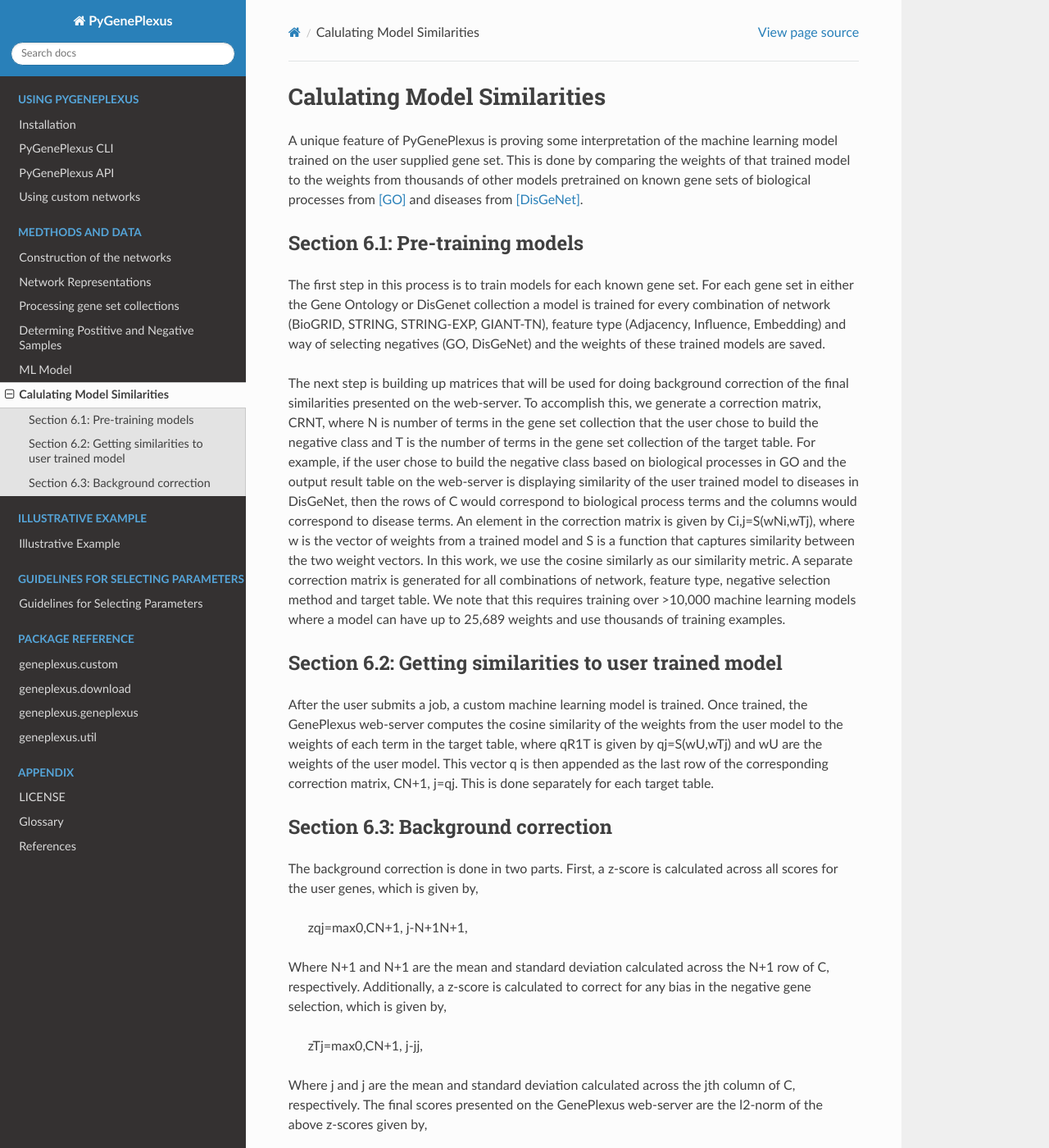
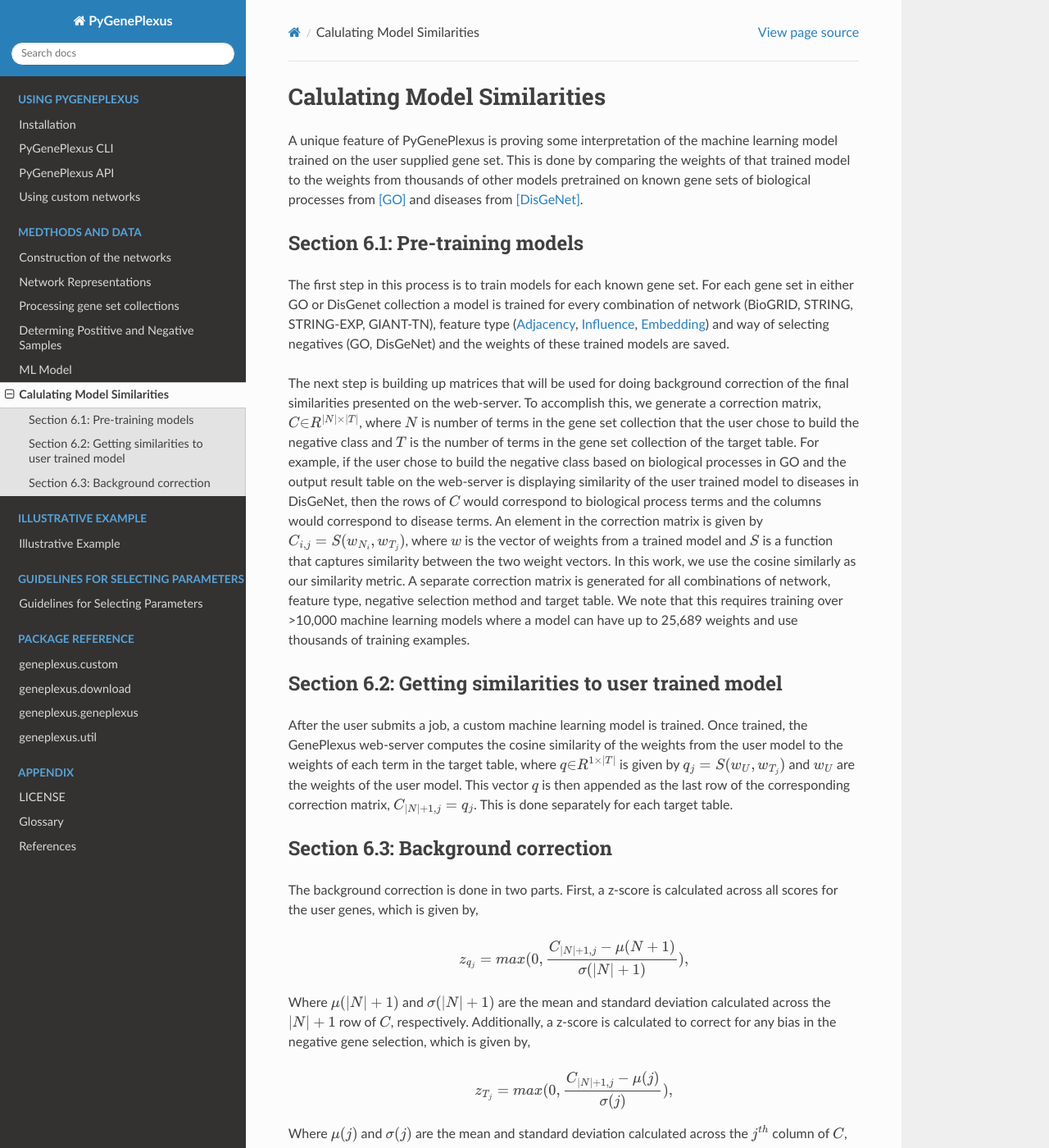
Before and after one commit to krishnanlab/PyGenePlexus, a Sphinx documentation site: the page built from docs/source/methodsanddata/similarities.rst, in a window 1280 px wide and 1400 px high. Shown: the whole window at 82% size. Built offline with Sphinx 7.4.7 and the Read the Docs theme 2.0.0, drawn with Linux system fonts in a browser that asks for light colours; some of the changed text lies outside the part shown.

Commit message:
fixed equations in similarities doc

```diff
--- a/docs/source/methodsanddata/similarities.rst
+++ b/docs/source/methodsanddata/similarities.rst
@@ -1,31 +1,30 @@
 Calulating Model Similarities
 =============================
-
 A unique feature of PyGenePlexus is proving some interpretation of the machine learning model trained on the user supplied gene set. This is done by comparing the weights of that trained model to the weights from thousands of other models pretrained on known gene sets of biological processes from [GO]_ and diseases from [DisGeNet]_.
 
 Section 6.1: Pre-training models
 --------------------------------
+The first step in this process is to train models for each known gene set. For each gene set in either GO or DisGenet collection a model is trained for every combination of network (BioGRID, STRING, STRING-EXP, GIANT-TN), feature type (:term:`Adjacency`, :term:`Influence`, :term:`Embedding`) and way of selecting negatives (GO, DisGeNet) and the weights of these trained models are saved.
 
-The first step in this process is to train models for each known gene set. For each gene set in either the Gene Ontology or DisGenet collection a model is trained for every combination of network (BioGRID, STRING, STRING-EXP, GIANT-TN), feature type (Adjacency, Influence, Embedding) and way of selecting negatives (GO, DisGeNet) and the weights of these trained models are saved.
-
-The next step is building up matrices that will be used for doing background correction of the final similarities presented on the web-server. To accomplish this, we generate a correction matrix, CRNT, where N is number of terms in the gene set collection that the user chose to build the negative class and T is the number of terms in the gene set collection of the target table. For example, if the user chose to build the negative class based on biological processes in GO and the output result table on the web-server is displaying similarity of the user trained model to diseases in DisGeNet, then the rows of C would correspond to biological process terms and the columns would correspond to disease terms. An element in the correction matrix is given by Ci,j=S(wNi,wTj), where w is the vector of weights from a trained model and S is a function that captures similarity between the two weight vectors. In this work, we use the cosine similarly as our similarity metric. A separate correction matrix is generated for all combinations of network, feature type, negative selection method and target table. We note that this requires training over >10,000 machine learning models where a model can have up to 25,689 weights and use thousands of training examples.
+The next step is building up matrices that will be used for doing background correction of the final similarities presented on the web-server. To accomplish this, we generate a correction matrix, :math:`C{\in}R^{|N|{\times}|T|}`, where :math:`N` is number of terms in the gene set collection that the user chose to build the negative class and :math:`T` is the number of terms in the gene set collection of the target table. For example, if the user chose to build the negative class based on biological processes in GO and the output result table on the web-server is displaying similarity of the user trained model to diseases in DisGeNet, then the rows of :math:`C` would correspond to biological process terms and the columns would correspond to disease terms. An element in the correction matrix is given by :math:`C_{i,j}=S(w_{N_{i}},w_{T_{j}})`, where :math:`w` is the vector of weights from a trained model and :math:`S` is a function that captures similarity between the two weight vectors. In this work, we use the cosine similarly as our similarity metric. A separate correction matrix is generated for all combinations of network, feature type, negative selection method and target table. We note that this requires training over >10,000 machine learning models where a model can have up to 25,689 weights and use thousands of training examples.
 
 Section 6.2: Getting similarities to user trained model
 -------------------------------------------------------
-
-After the user submits a job, a custom machine learning model is trained. Once trained, the GenePlexus web-server computes the cosine similarity of the weights from the user model to the weights of each term in the target table, where qR1T is given by qj=S(wU,wTj) and wU are the weights of the user model. This vector q is then appended as the last row of the corresponding correction matrix, CN+1, j=qj. This is done separately for each target table.
+After the user submits a job, a custom machine learning model is trained. Once trained, the GenePlexus web-server computes the cosine similarity of the weights from the user model to the weights of each term in the target table, where :math:`q{\in}R^{1{\times}|T|}` is given by :math:`q_{j}=S(w_{U},w_{T_{j}})` and :math:`w_{U}` are the weights of the user model. This vector :math:`q` is then appended as the last row of the corresponding correction matrix, :math:`C_{|N|+1,j}=q_{j}`. This is done separately for each target table.
 
 Section 6.3: Background correction
 ----------------------------------
-
 The background correction is done in two parts. First, a z-score is calculated across all scores for the user genes, which is given by,
 
-                                                                     zqj=max0,CN+1, j-N+1N+1,
+.. math::
+   z_{q_{j}}=max(0,\frac{C_{|N|+1,j}-{\mu}(N+1)}{{\sigma}(|N|+1)}),
 
-Where N+1 and N+1 are the mean and standard deviation calculated across the N+1 row of C, respectively. Additionally, a z-score is calculated to correct for any bias in the negative gene selection, which is given by,
+Where :math:`{\mu}(|N|+1)` and :math:`{\sigma}(|N|+1)` are the mean and standard deviation calculated across the :math:`|N|+1` row of :math:`C`, respectively. Additionally, a z-score is calculated to correct for any bias in the negative gene selection, which is given by,
 
-                                                                      zTj=max0,CN+1, j-jj,
+.. math::
+   z_{T_{j}}=max(0,\frac{C_{|N|+1,j}-{\mu}(j)}{{\sigma}(j)}),
 
-Where j and j are the mean and standard deviation calculated across the jth column of C, respectively. The final scores presented on the GenePlexus web-server are the l2-norm of the above z-scores given by,
+Where :math:`{\mu}(j)` and :math:`{\sigma}(j)` are the mean and standard deviation calculated across the :math:`j^{th}` column of :math:`C`, respectively. The final scores presented on the GenePlexus web-server are the l2-norm of the above z-scores given by,
 
-                                                                          zj=zqj2+zTj2.
+.. math::
+   z_{j}=\sqrt{z_{q_{j}}^{2}+z_{T_{j}}^{2}}.
```
